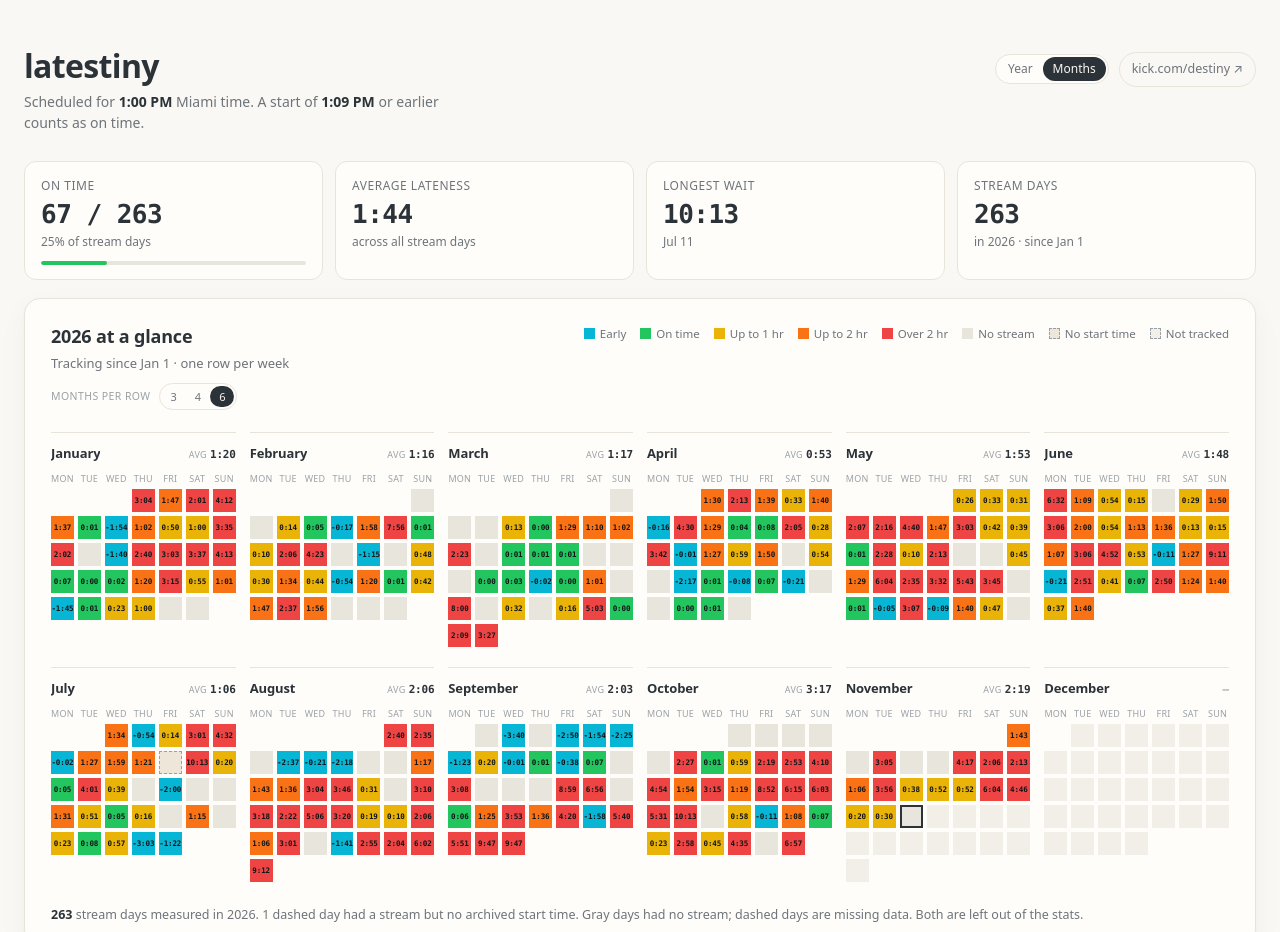
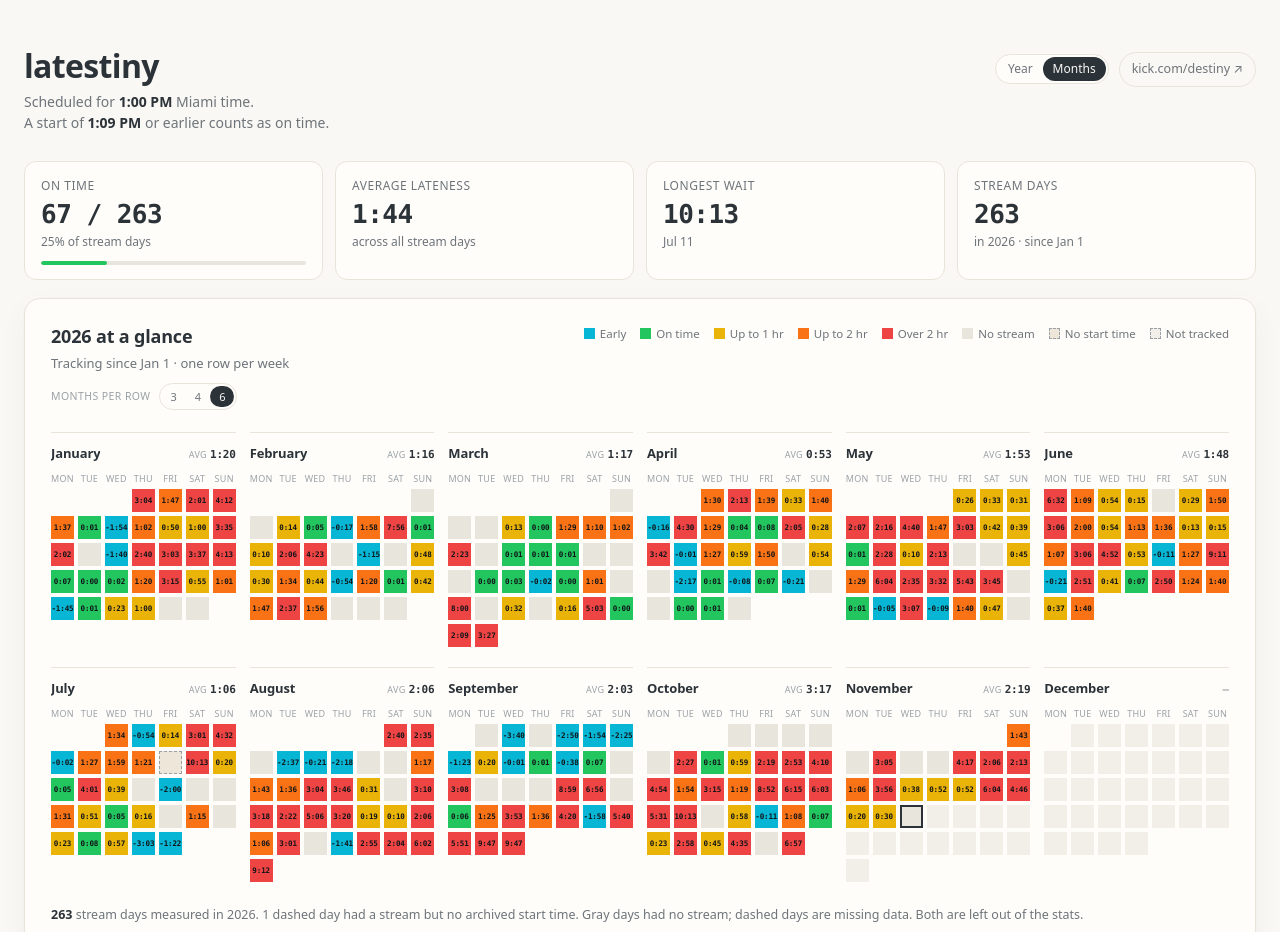
Before and after one commit to gineikacc/latestiny, a website: page index.html in a window 1280 px wide. Shown: the top 932 px of the page. Drawn offline with Linux system fonts and the light colour scheme.

Commit message:
style: whatever

```diff
--- a/assets/style.css
+++ b/assets/style.css
@@ -83,7 +83,7 @@ h1 {
   line-height: 1.15;
 }
 
-.sub {
+.sub p {
   margin: 0;
   max-width: 54ch;
   color: var(--muted);
--- a/index.html
+++ b/index.html
@@ -19,10 +19,10 @@
       <header class="masthead">
         <div class="titles">
           <h1>latestiny</h1>
-          <p class="sub">
-            Scheduled for <strong>1:00 PM</strong> Miami time. A start of
-            <strong>1:09 PM</strong> or earlier counts as on time.
-          </p>
+          <div class="sub">
+						<p> Scheduled for <strong>1:00 PM</strong> Miami time. </p>
+						<p> A start of <strong>1:09 PM</strong> or earlier counts as on time. </p>
+          </div>
         </div>
         <div class="masthead-actions">
           <div class="view-toggle" role="group" aria-label="Calendar view">
```
